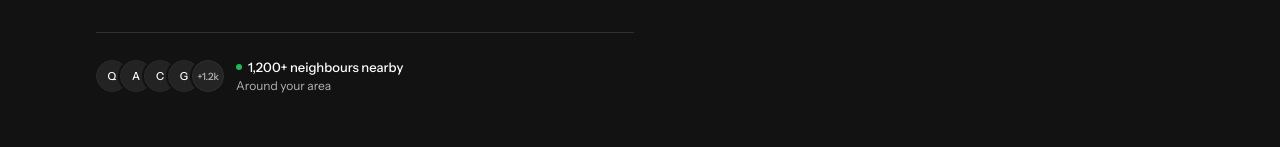
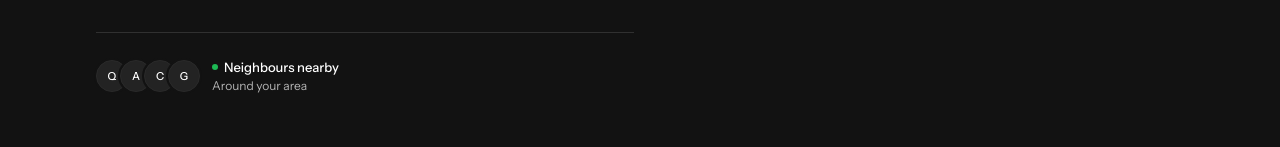
Before and after one commit to Ash-At-all/CivicCircle, a Next.js app: page / in a window 1280 px wide. Shown: the part 522-669 px from the top of the page. Built offline with nearby package versions, Linux system fonts and the light colour scheme; no server answers.

Commit message:
first user feedback: remove fake neighbour count

```diff
--- a/src/app/(marketing)/page.tsx
+++ b/src/app/(marketing)/page.tsx
@@ -367,14 +367,11 @@ export default function RootPage() {
                     className="ring-2 ring-[#121212]"
                   />
                 ))}
-                <span className="inline-flex h-8 w-8 flex-none items-center justify-center rounded-full border border-[#303030] bg-[#242424] text-[10px] font-medium text-[#b3b3b3] ring-2 ring-[#121212]">
-                  +1.2k
-                </span>
               </div>
               <div className="min-w-0">
                 <p className="flex items-center gap-1.5 text-[13px] font-medium text-white">
                   <span className="h-1.5 w-1.5 rounded-full bg-[#1db954]" aria-hidden="true" />
-                  1,200+ neighbours nearby
+                  Neighbours nearby
                 </p>
                 <p className="truncate text-[12px] text-[#b3b3b3]">
                   {heroPlace ? `Around ${heroPlace}` : "Around your area"}
```
